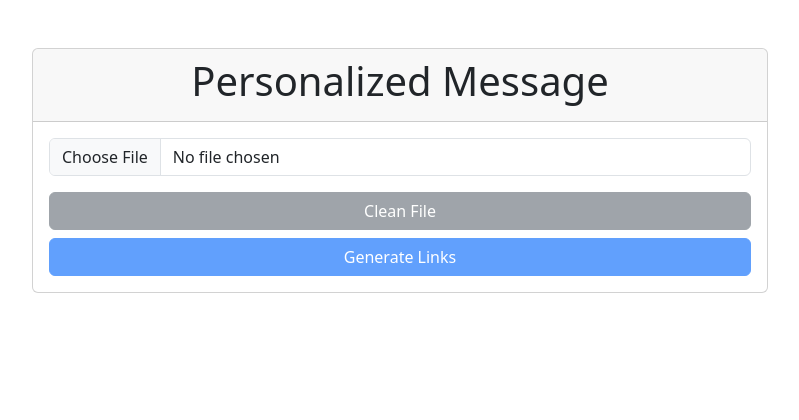
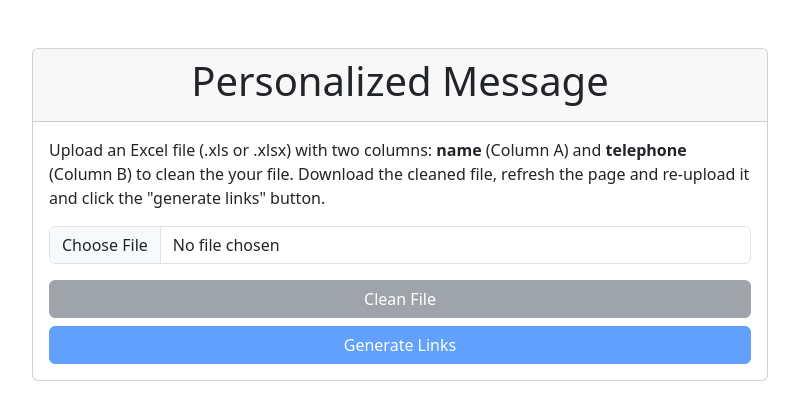
Before and after one commit to CalKK/campaign_messaging, a React (Create React App) app: page / in a window 1280 px wide. Shown: the top 420 px of the page, without its empty margins (240-1039 px from the left). Built offline with nearby package versions, Linux system fonts and the light colour scheme.

Commit message:
Update upload instructions for Excel files
Added instructions for uploading and cleaning Excel files.

```diff
--- a/src/App.js
+++ b/src/App.js
@@ -1,4 +1,3 @@
-
 import React, { useState } from 'react';
 import 'bootstrap/dist/css/bootstrap.min.css';
 import axios from 'axios';
@@ -97,6 +96,9 @@ function App() {
               <h1>Personalized Message</h1>
             </div>
             <div className="card-body">
+            <p className="card-text">
+                Upload an Excel file (.xls or .xlsx) with two columns: <strong>name</strong> (Column A) and <strong>telephone</strong> (Column B) to clean the your file. Download the cleaned file, refresh the page and re-upload it and click the "generate links" button.
+              </p>
               <form onSubmit={handleClean}>
                 <div className="mb-3">
                   <input className="form-control" type="file" accept=".xls,.xlsx" onChange={handleFileChange} disabled={loading} />
```
